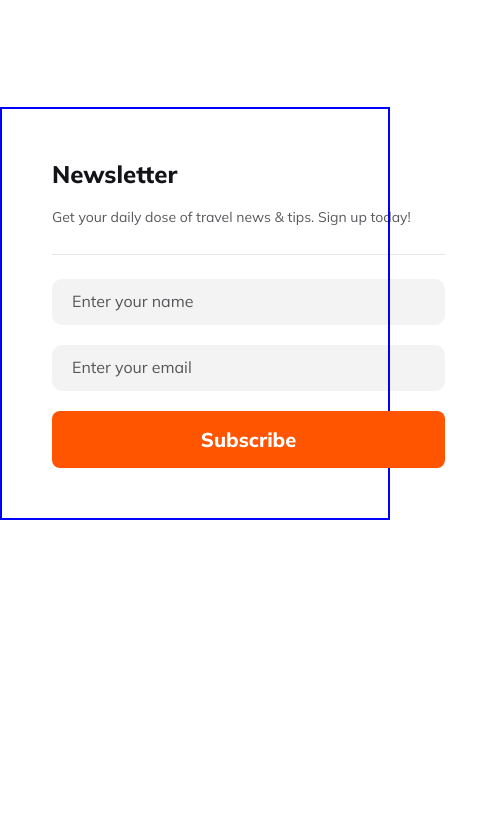
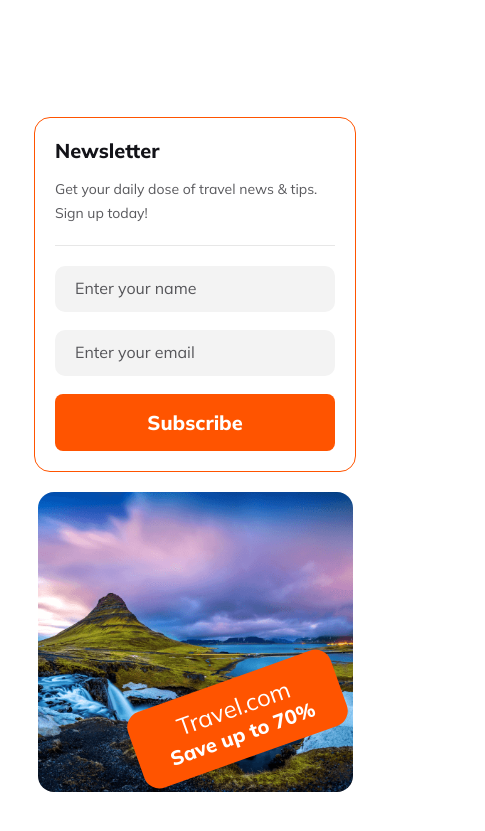
Before and after one commit to sayid-spec/assignment-two, a plain HTML site: page index.html in a window 390 px wide. Shown: the part 4761-5592 px from the top of the page, 485 px wide, since content can reach past the window. Before the commit the page ends 5381 px from the top, so only its background shows below. Drawn offline with Linux system fonts and the light colour scheme.

Commit message:
completed upto footer

```diff
--- a/index.html
+++ b/index.html
@@ -187,6 +187,10 @@
 
         <div class="newsletter-img">
           <img src="Images/Rectangle 8 (1).png" alt="" />
+          <div class="sales">
+            <p>Travel.com</p>
+            <p>Save up to 70%</p>
+          </div>
         </div>
         <!-- <img src="Images/" alt=""> -->
       </section>
--- a/styles/responsive.css
+++ b/styles/responsive.css
@@ -121,4 +121,49 @@
   }
 
   /* newsletter */
+
+  /* Newsletter */
+  .newsletter {
+    max-width: 335px;
+
+    flex-direction: column;
+    gap: 20px;
+  }
+  .newsletter .newsform {
+    padding: 20px;
+  }
+
+  .newsletter .section-title {
+    font-size: 20px;
+  }
+  .newsletter .section-description {
+    margin: 14px 0px 20px;
+  }
+
+  .newsletter .line {
+    margin-bottom: 20px;
+    width: 280px;
+  }
+
+  .newsletter .newsletter-img img {
+    object-fit: cover;
+    min-height: 300px;
+    border-radius: 16px;
+    width: 100%;
+  }
+
+  .newsletter .newsletter-img .sales {
+    width: 215px;
+    height: 80px;
+    right: 8px;
+    bottom: 37px;
+  }
+  .newsletter .newsletter-img .sales p {
+    font-size: 15;
+    font-weight: 400;
+  }
+  .newsletter .newsletter-img .sales p:nth-of-type(2) {
+    font-size: 20px;
+    font-weight: 800;
+  }
 }
--- a/styles/style.css
+++ b/styles/style.css
@@ -372,20 +372,22 @@ button {
   max-width: 1170px;
   padding: 10px;
   margin: 0px auto 100px;
-  border: 2px solid blue;
 
   display: flex;
-  gap: 25px;
+  align-items: center;
+  gap: 20px;
 }
 
 .newsletter .newsform {
   padding: 40px;
+  border: 1px solid #ff5400;
+  border-radius: 16px;
 }
 .newsletter .section-title {
   font-size: 24px;
 }
 .newsletter .section-description {
-  margin: 16px 0px 25px;
+  margin: 16px 0px 24px;
 }
 
 .newsletter .line {
@@ -397,7 +399,7 @@ button {
 .newsletter .newsform .subscribe {
   display: flex;
   flex-direction: column;
-  gap: 20px;
+  gap: 18px;
 }
 .newsletter .newsform .subscribe input {
   appearance: none;
@@ -419,3 +421,31 @@ button {
   font-weight: 800;
   font-size: 20px;
 }
+.newsletter .newsletter-img {
+  position: relative;
+}
+
+.newsletter .newsletter-img .sales {
+  width: 324px;
+  height: 120px;
+  transform: rotate(-19.628deg);
+  color: #fff;
+
+  border-radius: 16px;
+  background: #ff5400;
+  display: flex;
+  flex-direction: column;
+  justify-content: center;
+  align-items: center;
+  position: absolute;
+  right: 12px;
+  bottom: 63px;
+}
+.newsletter .newsletter-img .sales p {
+  font-size: 24px;
+  font-weight: 400;
+}
+.newsletter .newsletter-img .sales p:nth-of-type(2) {
+  font-size: 32px;
+  font-weight: 800;
+}
```
